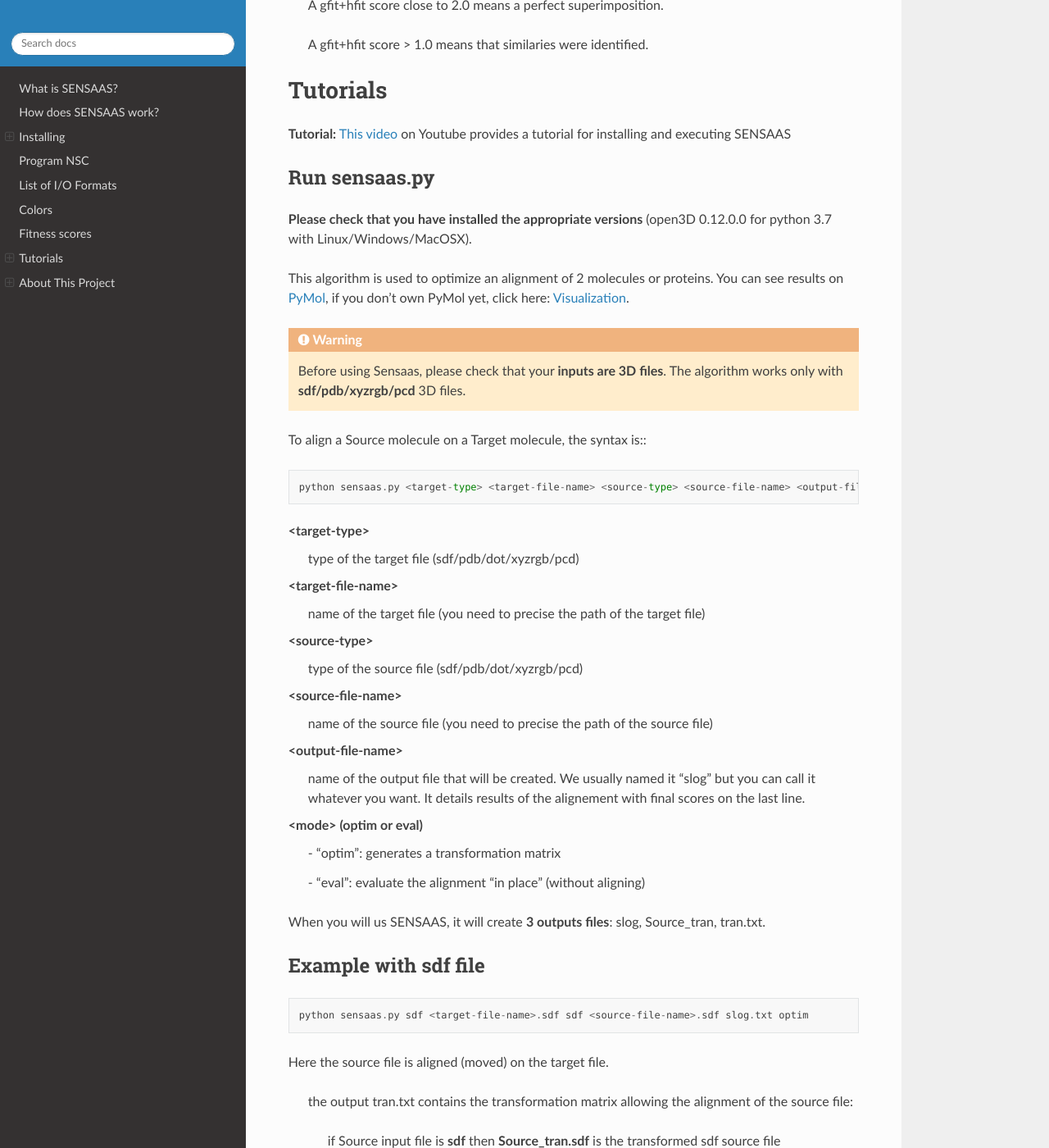
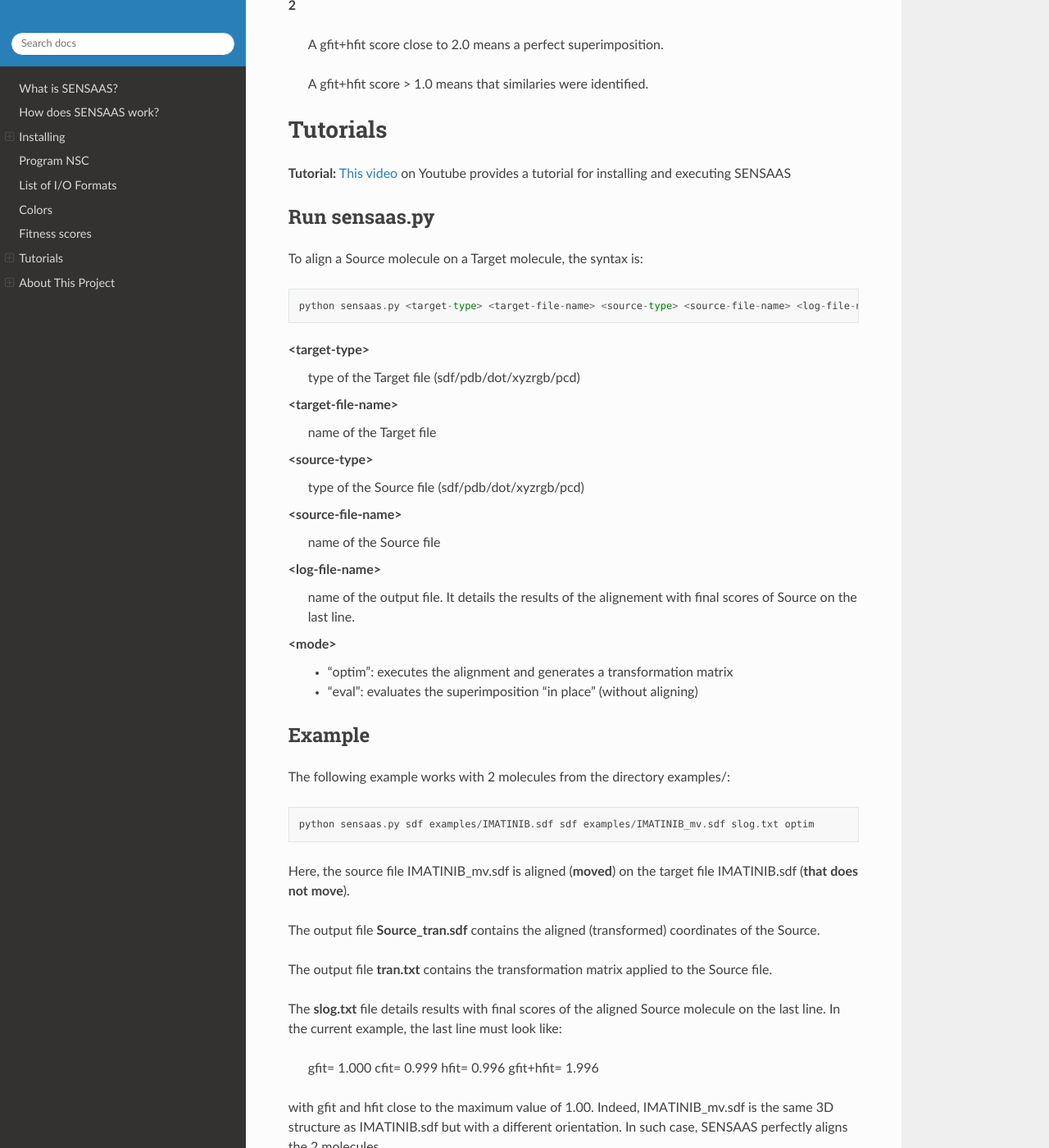
Before and after one commit to SENSAAS/sensaas, a Sphinx documentation site: the page built from docs/index.rst, in a window 1280 px wide and 1400 px high, scrolled down 5475 px. Shown: the whole window at 82% size. Built offline with Sphinx 7.4.7 and the Read the Docs theme 2.0.0, drawn with Linux system fonts in a browser that asks for light colours; some of the changed text lies outside the part shown.

Commit message:
Update index.rst

```diff
--- a/docs/index.rst
+++ b/docs/index.rst
@@ -137,7 +137,7 @@ rename a.out as nsc because 'nsc' is used to set the variable nscexe in the Pyth
 List of I/O Formats
 ===================
 
-SENSAAS reads several input file formats:
+In our implementation, input molecules are **3D structures with explicit hydrogen atoms**. Molecules are represented either by their 3D graphs or by their resulting 3D point clouds. SENSAAS reads several input file formats:
 
 
 .. list-table::
@@ -147,19 +147,19 @@ SENSAAS reads several input file formats:
    -
  * - sdf
    - SDF format file
-   -
+   - 3D graph
  * - pdb
    - PDB format file
-   - reads ATOM and HETATM coordinates
+   - (3D graph) reads ATOM and HETATM coordinates
  * - dot
    - PDB format file
-   - reads HETATM lines that contain coordinates of dots and the atom type for defining the label
+   - (Point cloud) reads HETATM lines that contain coordinates of dots and the atom type for defining the label
  * - xyzrgb
    - xyzrgb format file
-   - ascii file used in 3D data processing such as Open3D; contains coordinates of dots and color
+   - (Point cloud) ascii file used in 3D data processing such as Open3D; contains coordinates of dots and color
  * - pcd
    - PCD format file
-   - used in 3D data processing such as Open3D
+   - (Point cloud) used in 3D data processing such as Open3D
 
 The output file format depends on the input file format:
 
@@ -212,37 +212,57 @@ Tutorials
 Run sensaas.py
 --------------
 
-**Please check that you have installed the appropriate versions** (open3D 0.12.0.0 for python 3.7 with Linux/Windows/MacOSX).
+To align a Source molecule on a Target molecule, the syntax is::
 
-This algorithm is used to optimize an alignment of 2 molecules or proteins. You can see results on `PyMol <https://pymol.org/2/>`_, if you don't own PyMol yet, click here: `Visualization`_.
-
-.. warning:: Before using Sensaas, please check that your **inputs are 3D files**. The algorithm works only with **sdf/pdb/xyzrgb/pcd** 3D files.
-
-To align a Source molecule on a Target molecule, the syntax is:::
-
-   python sensaas.py <target-type> <target-file-name> <source-type> <source-file-name> <output-file-name> <mode> (with the appropriate path)
+   python sensaas.py <target-type> <target-file-name> <source-type> <source-file-name> <log-file-name> <mode>
 
 **<target-type>**
-   type of the target file (sdf/pdb/dot/xyzrgb/pcd)
+   type of the Target file (sdf/pdb/dot/xyzrgb/pcd)
 
 **<target-file-name>**
-   name of the target file (you need to precise the path of the target file)
+   name of the Target file
 
 **<source-type>**
-   type of the source file (sdf/pdb/dot/xyzrgb/pcd)
+   type of the Source file (sdf/pdb/dot/xyzrgb/pcd)
 
 **<source-file-name>**
-   name of the source file (you need to precise the path of the source file)
+   name of the Source file
 
-**<output-file-name>**
-   name of the output file that will be created. We usually named it "slog" but you can call it whatever you want. It details results of the alignement with final scores on the last line.
+**<log-file-name>**
+   name of the output file. It details the results of the alignement with final scores of Source on the last line.
 
-**<mode>** (optim or eval)
-   \- "optim": generates a transformation matrix
+**<mode>**
+   - "optim": executes the alignment and generates a transformation matrix
 
-   \- "eval": evaluate the alignment "in place" (without aligning)
+   - "eval": evaluates the superimposition "in place" (without aligning)
 
-When you will us SENSAAS, it will create **3 outputs files**: slog, Source_tran, tran.txt.
+
+Example
+-------
+
+The following example works with 2 molecules from the directory examples/::
+
+	python sensaas.py sdf examples/IMATINIB.sdf sdf examples/IMATINIB_mv.sdf slog.txt optim
+
+Here, the source file IMATINIB_mv.sdf is aligned (**moved**) on the target file IMATINIB.sdf (**that does not move**).
+
+The output file **Source_tran.sdf** contains the aligned (transformed) coordinates of the Source.
+
+The output file **tran.txt** contains the transformation matrix applied to the Source file.
+
+The **slog.txt** file details results with final scores of the aligned Source molecule on the last line. In the current example, the last line must look like:
+
+	gfit= 1.000 cfit= 0.999 hfit= 0.996 gfit+hfit= 1.996
+
+with gfit and hfit close to the maximum value of 1.00. Indeed, IMATINIB_mv.sdf is the same 3D structure as IMATINIB.sdf but with a different orientation. In such case, SENSAAS perfectly aligns the 2 molecules.
+
+Visualization
+-------------
+
+You can use any molecular viewer. For instance, you can use PyMOL if installed (see optional packages) to load the Target, the Source and the aligned Source(s)::
+
+	pymol examples/IMATINIB.sdf examples/IMATINIB_mv.sdf Source_tran.sdf
+
 
 Example with sdf file
 ---------------------
```
